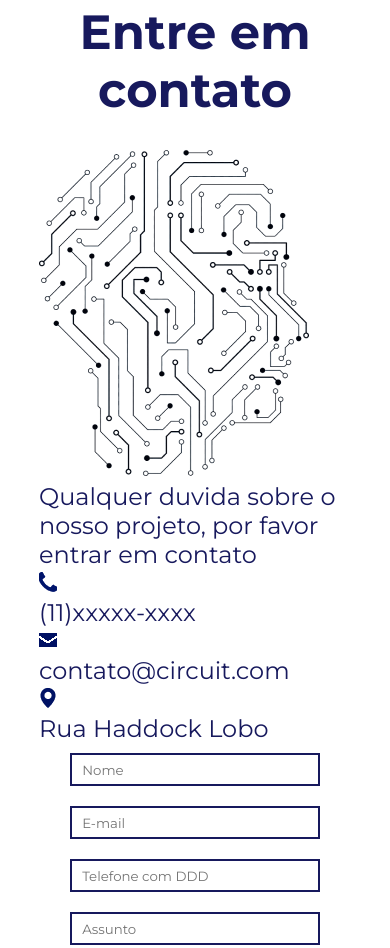
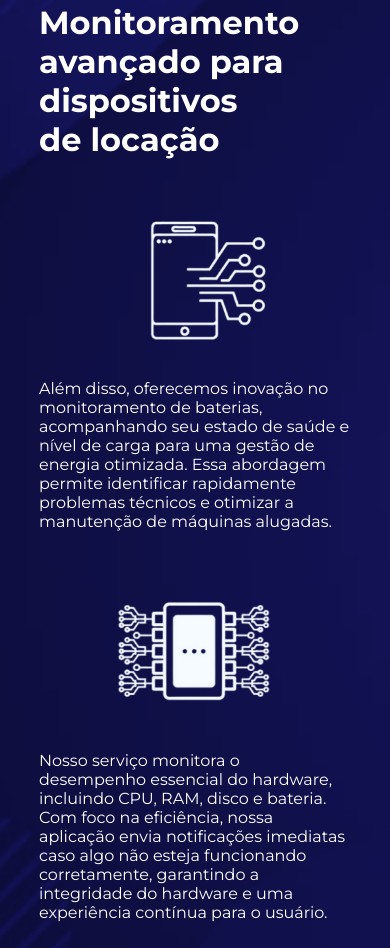
Before and after one commit to GustavoS-SCruz/Circuit-Safe-Data, a plain HTML site: page site-institucional/index.html in a window 390 px wide. Shown: the part 871-1819 px from the top of the page. Drawn offline with Linux system fonts and the light colour scheme.

Commit message:
Área de produto finalizada e com responsividade

```diff
--- a/site-institucional/index.html
+++ b/site-institucional/index.html
@@ -49,6 +49,22 @@
 			</div>
 		</section>
 	</div>
+
+	<!-- Produto -->
+	<div class="produto" id="produto">
+
+			<h1>Monitoramento avançado para dispositivos de locação</h1>
+			<div class="bloco_produto">
+				<img src="img/produto_cell.png" alt="">
+				<p>Além disso, oferecemos inovação no monitoramento de baterias, acompanhando seu estado de saúde e nível de carga para uma gestão de energia otimizada. Essa abordagem permite identificar rapidamente problemas técnicos e otimizar a manutenção de máquinas alugadas.</p>
+			</div>
+			<div class="bloco_produto blocoproduto2">
+				<p>Nosso serviço monitora o desempenho essencial do hardware, incluindo CPU, RAM, disco e bateria. Com foco na eficiência, nossa aplicação envia notificações imediatas caso algo não esteja funcionando corretamente, garantindo a integridade do hardware e uma experiência contínua para o usuário.</p>
+				<img src="img/produto_chip.png" alt="">
+			</div>
+	</div>
+
+	<!-- Contato -->
 
 	<h1 class="titulo_contato">Entre em contato</h1>
 	<div class="contato" id="contato">
--- a/site-institucional/style.css
+++ b/site-institucional/style.css
@@ -207,6 +207,45 @@ body{
 	/* padding-bottom: 25px; */
 }
 
+/* Produto */
+
+.produto{
+	background-image: url(img/produto_fundo.png);
+	background-size: cover;
+	padding: 30px 10%;
+}
+.bloco_produto{
+	display: flex;
+	flex-direction: row;
+	margin: 20px 0;
+}
+.bloco_produto p{
+	display: flex;
+	align-items: center;
+	justify-content: center;
+}
+
+@media screen and (max-width: 750px) {
+    .bloco_produto img {
+      height: 200px;
+	  width: 200px; /* Reduz altura para telas menores */
+    }
+	.produto h1{
+		font-size: 2rem;
+	}
+	.bloco_produto p{
+		font-size: 1rem;
+	}
+	.bloco_produto{
+		flex-direction: column;
+		align-items: center;
+	}
+	.blocoproduto2{
+		flex-direction: column-reverse;
+	}
+
+  }
+
 /* Contato */
 
 .contato p, .titulo_contato{
```
Also changed, not shown: site-institucional/img/produto_cell.png (added), site-institucional/img/produto_chip.png (added), site-institucional/img/produto_fundo.png (added).
